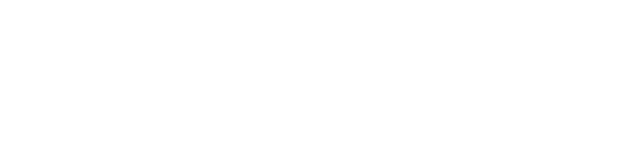
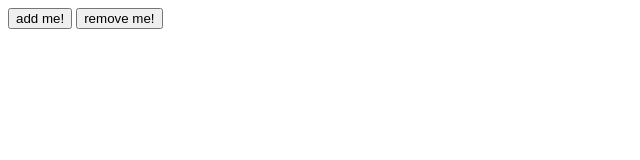
Before and after one commit to interglobalmedia/gallery-toggle, a plain HTML site: page index.html in a window 1280 px wide. Shown: the whole page, without its empty margins (0-640 px from the left). Drawn offline with Linux system fonts and the light colour scheme.

Commit message:
Add html markup for gallery-toggle

```diff
--- a/index.html
+++ b/index.html
@@ -10,6 +10,15 @@
 </head>
 
 <body>
+    <div class="gallery-toggle">
+        <div id="images">
+
+        </div>
+        <div id="buttons-div">
+            <button id="btnAdd">add me!</button>
+            <button id="btnRemove">remove me!</button>
+        </div>
+    </div>
     <script src="scripts/js/main.js"></script>
 </body>
 
```
